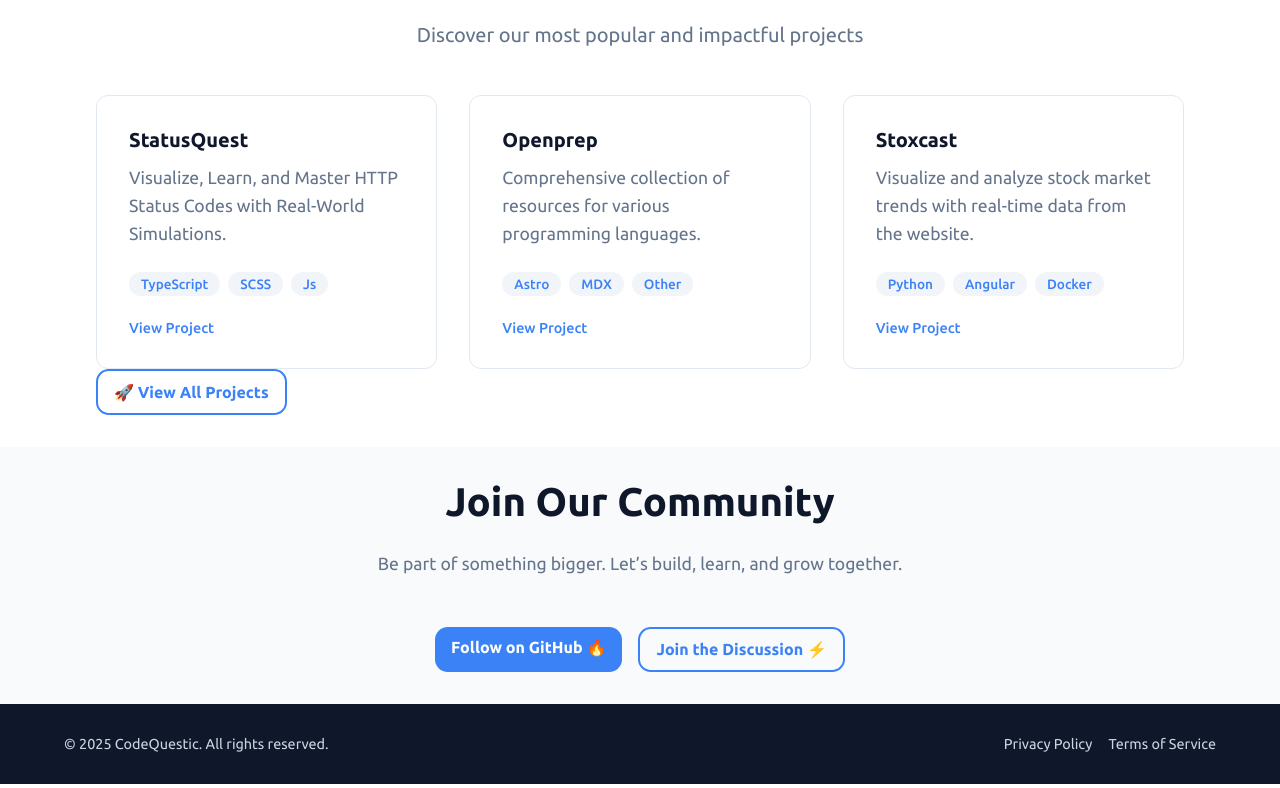
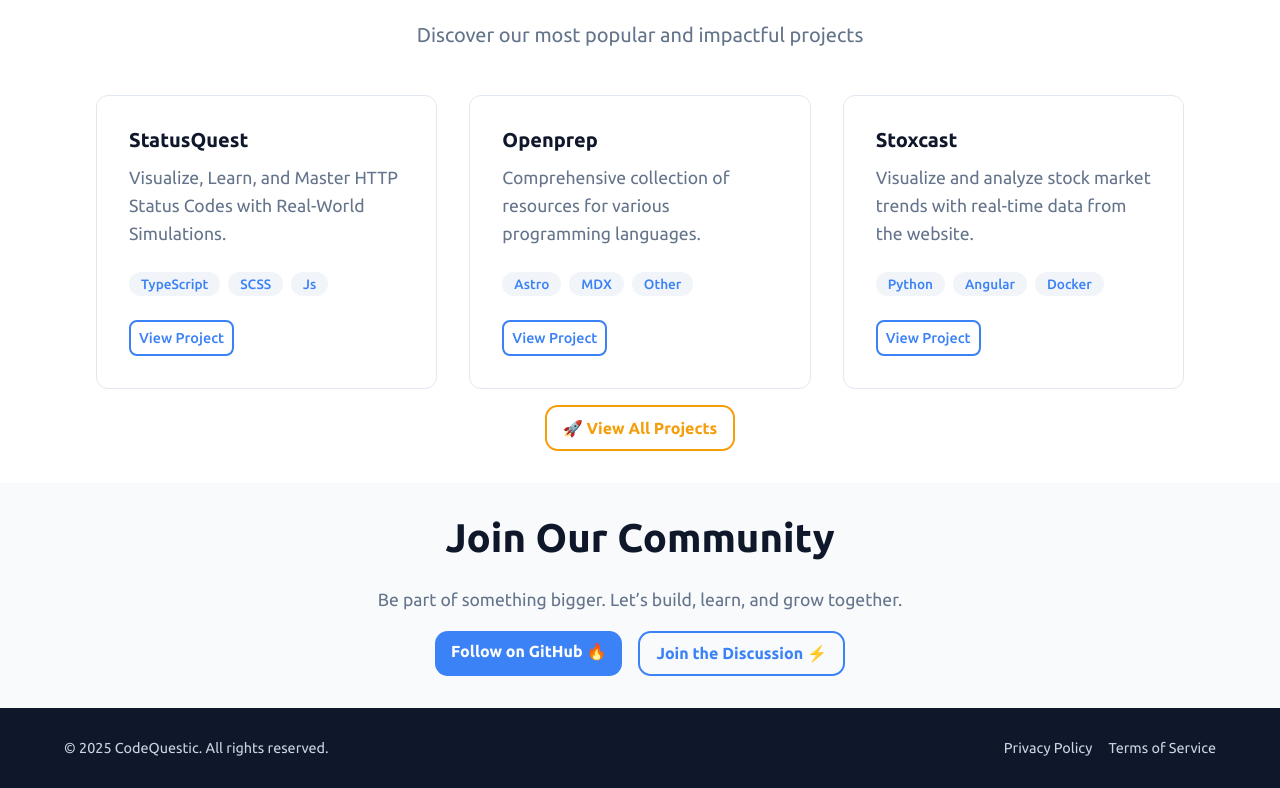
Before and after one commit to CodeQuestic/website, a Next.js app: page / in a window 1280 px wide. Shown: the part 918-1706 px from the top of the page. Built offline with nearby package versions, Linux system fonts and the light colour scheme.

Commit message:
updated styles

```diff
--- a/src/app/Home.module.scss
+++ b/src/app/Home.module.scss
@@ -237,12 +237,26 @@
           text-decoration: none;
           font-weight: 500;
           font-size: 0.9rem;
+          padding: 0.5rem;
+          border-radius: 0.5rem;
+          border: 2px solid $primary-color;
 
           &:hover {
-            color: color.adjust($primary-color, $lightness: -10%);
+            color: $accent-color;
+            border-color: $accent-color;
           }
         }
       }
+    }
+  }
+  .projectActions {
+    display: flex;
+    justify-content: center;
+    margin-top: 1rem;
+
+    .projectButton {
+      border-color: $accent-color;
+      color: $accent-color;
     }
   }
 }
@@ -258,7 +272,7 @@
 
   .communityDescription {
     color: $text-light-color;
-    margin-bottom: 2rem;
+    margin-bottom: 1rem;
     max-width: 600px;
     margin-left: auto;
     margin-right: auto;
@@ -266,7 +280,6 @@
 
     @include respond-to("md") {
       font-size: 1.1rem;
-      margin-bottom: 3rem;
     }
   }
 
```
